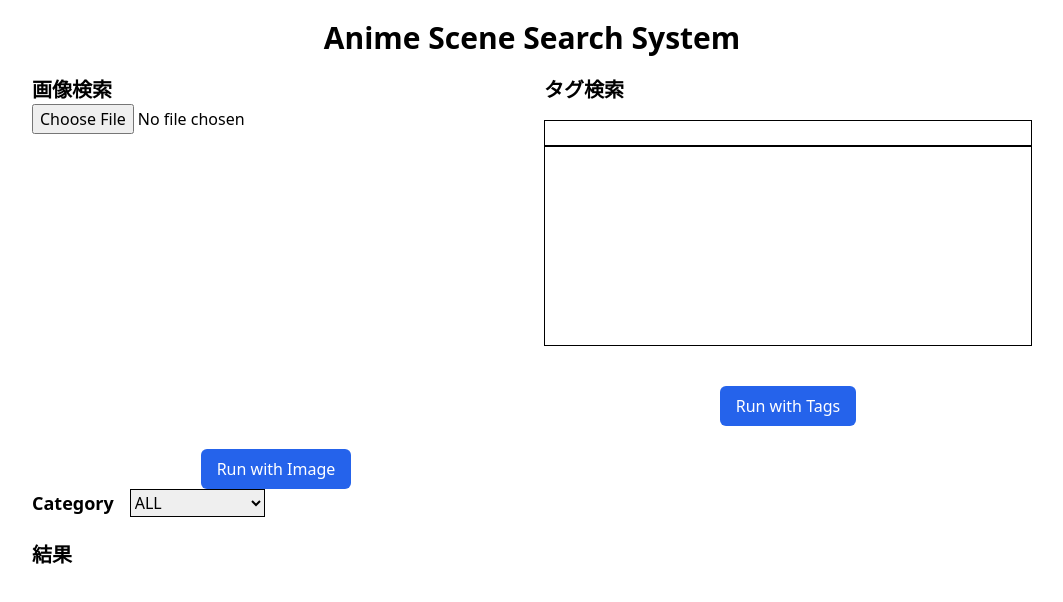
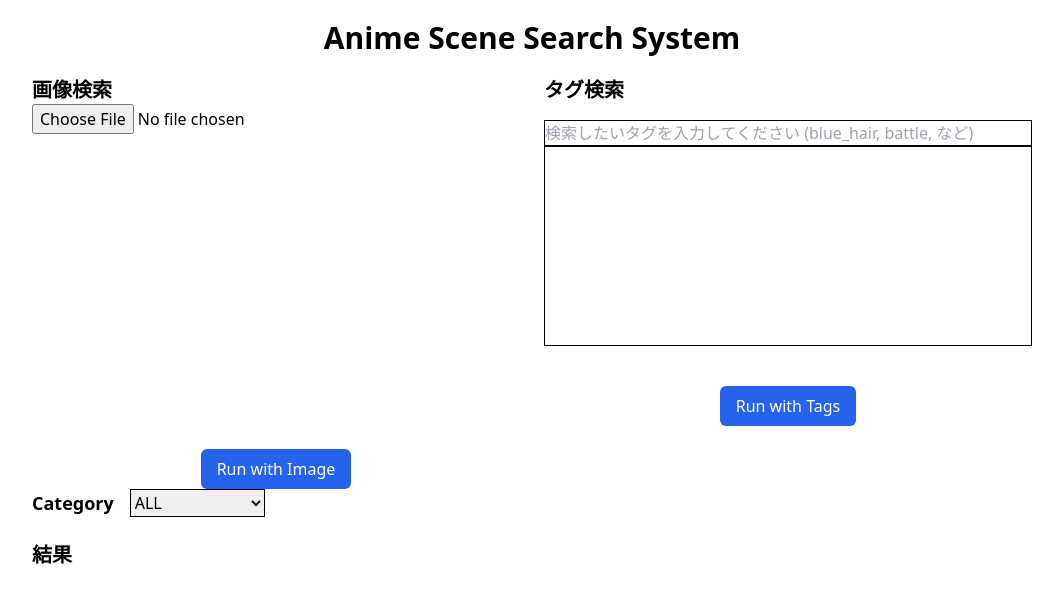
Before and after one commit to shooh25/anime_search_sys, a React (Vite) app: page / in a window 1280 px wide. Shown: the top 602 px of the page, without its empty margins (108-1171 px from the left). Built offline with nearby package versions, Linux system fonts and the light colour scheme.

Commit message:
add: placeholder

```diff
--- a/src/components/TagInput.tsx
+++ b/src/components/TagInput.tsx
@@ -58,6 +58,7 @@ const TagInput: React.FC<Props> = ({ inputTags, setInputTags, handleSearchWithTa
           value={inputText}
           onChange={handleChangeText}
           className='border-black border w-full'
+          placeholder='検索したいタグを入力してください (blue_hair, battle, など)'
         />
         <ul className='border border-black w-full h-[200px] overflow-y-scroll'>
           {suggestedTags.map((tag, i) => (
```
